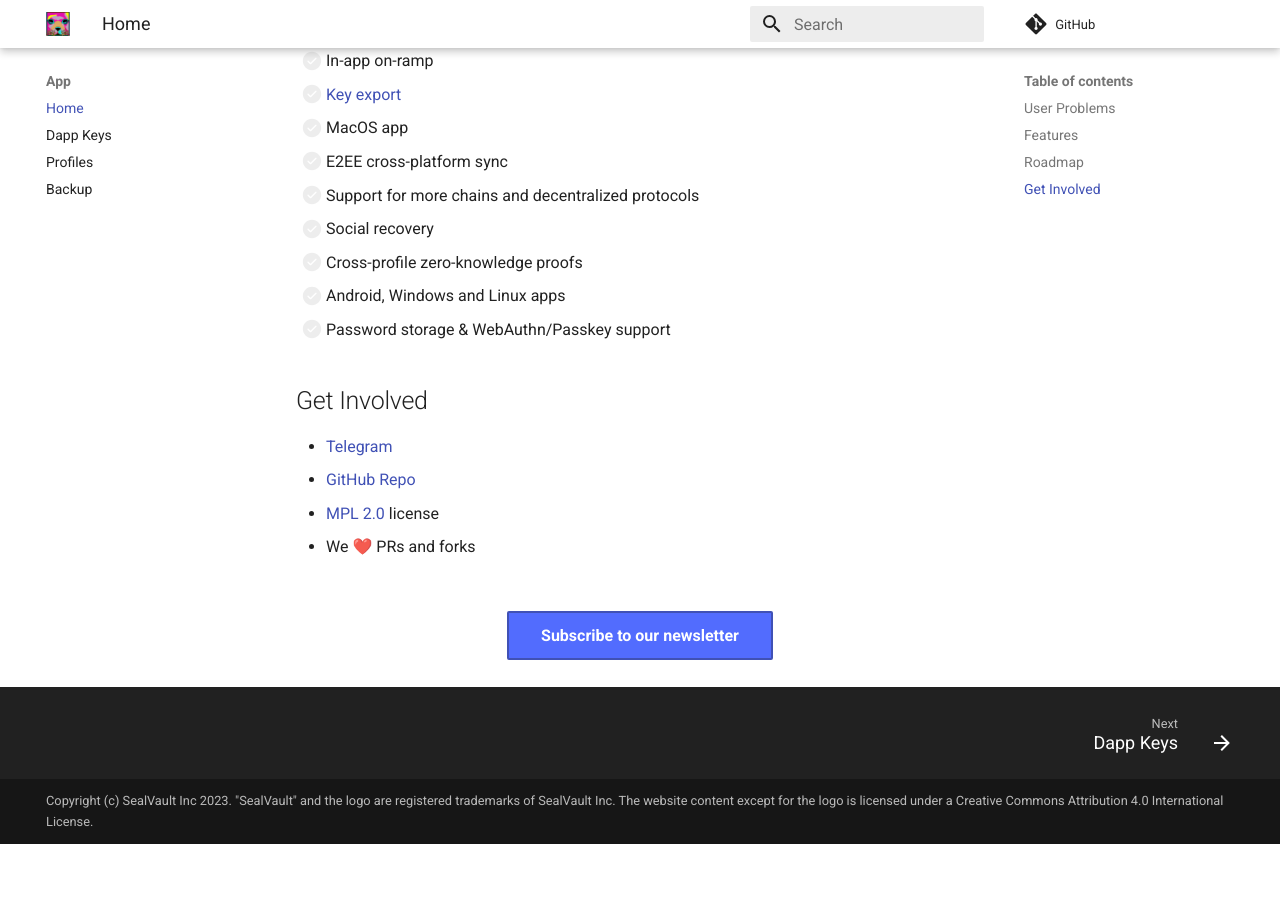
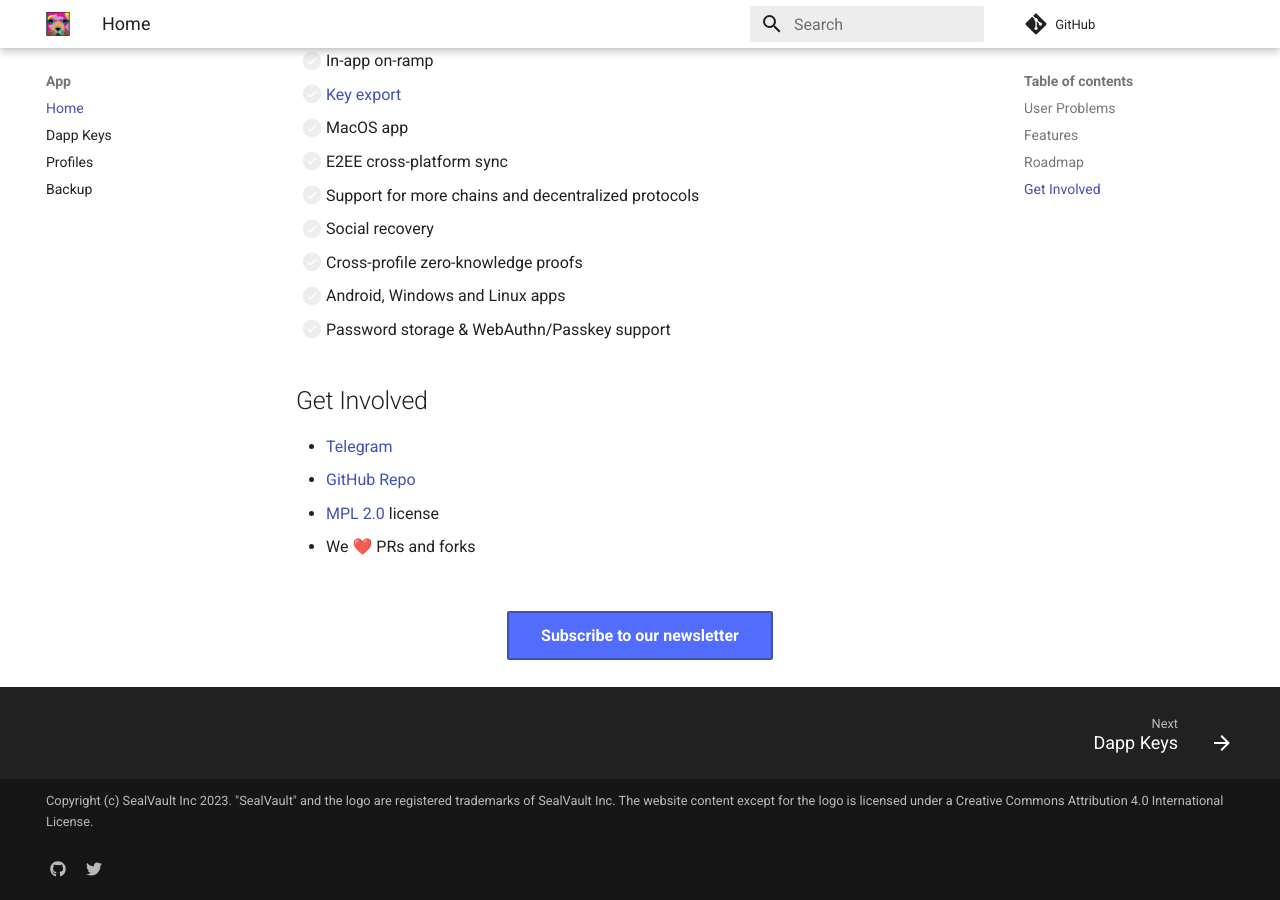
Before and after one commit to sealvault/sealvault, an MkDocs documentation site: the page built from website/src/index.md, in a window 1280 px wide and 900 px high, scrolled down 4318 px. Built offline with MkDocs 1.6.1 and Material for MkDocs 9.7.7, drawn with Linux system fonts in a browser that asks for light colours; comment, search, counter and statistics services are not loaded; before the commit the page ends 5162 px from its top, so only the background shows below that.

```diff
--- a/website/mkdocs.yml
+++ b/website/mkdocs.yml
@@ -22,8 +22,15 @@ theme:
     - announce.dismiss
 extra:
   generator: false
+  social:
+    - icon: fontawesome/brands/github
+      link: https://github.com/sealvault/sealvault
+    - icon: fontawesome/brands/twitter
+      link: https://twitter.com/sealvault
+
 plugins:
   - search
+
 markdown_extensions:
   - footnotes
   - attr_list
```
